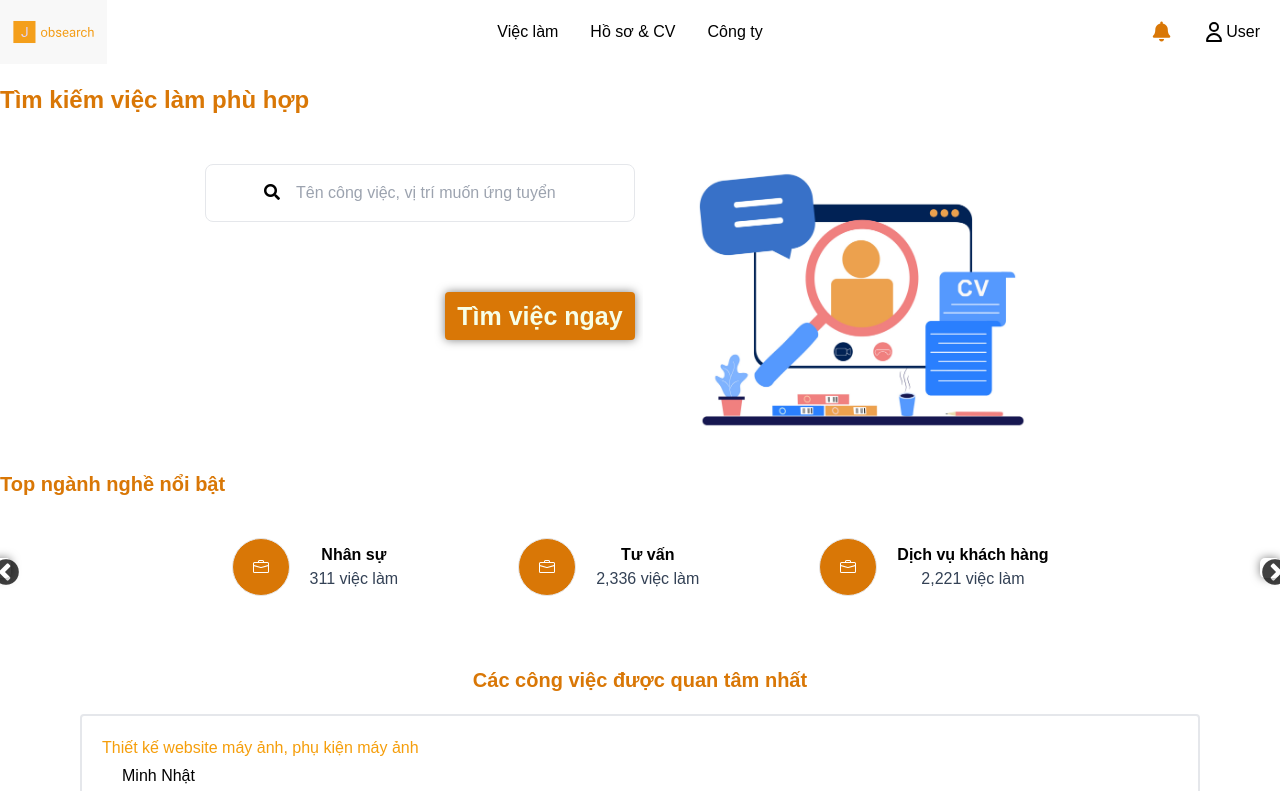
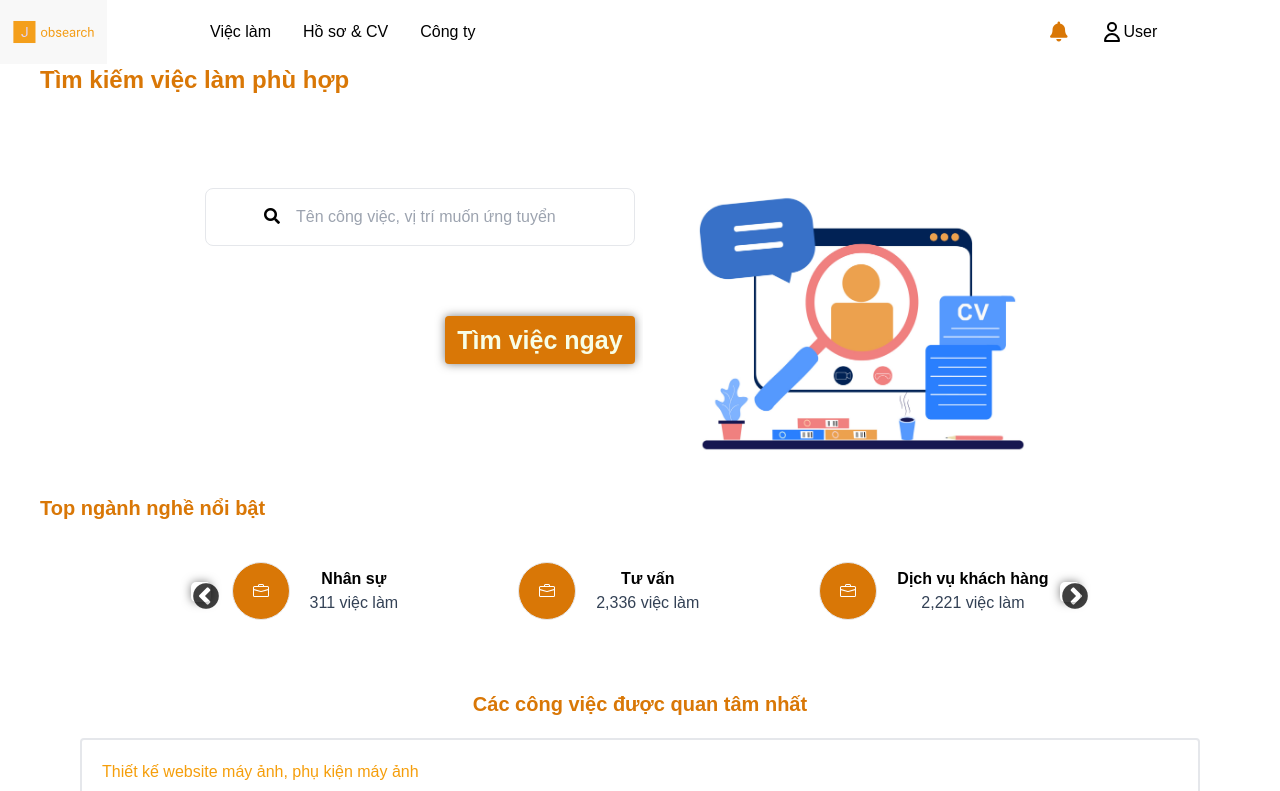
Before and after one commit to coongasd/job-search, a React (Create React App) app: page / in a window 1280 px wide. Shown: the top 791 px of the page. Built offline with nearby package versions, Linux system fonts and the light colour scheme.

Commit message:
fix header

```diff
--- a/src/App.css
+++ b/src/App.css
@@ -33,12 +33,12 @@
   color: #61dafb;
 }
 .slick-next{
-  right: 0 !important;
+  right: 200px !important;
   top: 0 !important;
 }
 .slick-prev{
   top: 0 !important;
-  left:-249px !important;
+  left:-49px !important;
 }
 .slick-dots{
   display:none !important;
--- a/src/component/MainPage/BoxSearch.js
+++ b/src/component/MainPage/BoxSearch.js
@@ -3,7 +3,7 @@ import React from 'react'
 function BoxSearch() {
   return (
     <div id='box-search-job' className='z-1'>
-        <h1 className='text-amber-600 text-2xl font-bold text-start py-5'>Tìm kiếm việc làm phù hợp</h1>
+        <h1 className='text-amber-600 text-2xl font-bold text-start py-16 ml-10'>Tìm kiếm việc làm phù hợp</h1>
         <div className='mt-5'>
             <div className="flex justify-center">
                 <div className=''>
--- a/src/component/MainPage/Header.js
+++ b/src/component/MainPage/Header.js
@@ -9,14 +9,14 @@ function Header() {
     setIsOpen(!isOpen);
   }
   return (
-   <div className="sticky z-50">
+   <div className="fixed bg-white w-full z-50">
         <nav className='flex flex-row justify-between items-center h-16'>
             <div className="Logo basis-1/6 justify-start">
               <a href="/">
                 <img className='img-responsive h-16' alt="Job Search ứng dụng tìm việc" src="images/logo.svg"></img>
               </a>
             </div>
-            <ul className="basis-4/6 flex items-center justify-center gap-8 font-medium">
+            <ul className="basis-4/6 flex items-center justify-start gap-8 font-medium">
               <li id="menu-bar" >
                 <a className='cursor-pointer py-1 relative hover:text-amber-600 after:absolute
               after:left-0 after:bottom-0 after:h-0.5 after:bg-amber-400 hover:after:w-full after:transition-all after:ease-in-out after:duration-300'  onMouseEnter={toggle}>
@@ -91,7 +91,7 @@ function Header() {
                 } */}
               </li>
             </ul>
-            <ul className="basis-1/6 flex items-center gap-8 justify-end mr-5">
+            <ul className="basis-1/6 flex items-center gap-8 justify-start mr-5">
               <li id="nav-notification" className="navbar-right__item icon dropdown notification">
                 <a href="javascript:void(0)" className="text-amber-600 text-xl">
                  <li className='fa fa-bell noti-icon'></li>
--- a/src/component/MainPage/MainPage.js
+++ b/src/component/MainPage/MainPage.js
@@ -6,7 +6,7 @@ import TopCategory from './TopCategory';
 
 function MainPage() {
   return (
-    <div className="content-wraper max-w-7xl text-base mx-auto relative">
+    <div className="content-wraper  text-base mx-auto relative">
         <Header />
         <BoxSearch/>
         <TopCategory/>
--- a/src/component/MainPage/TopCategory.js
+++ b/src/component/MainPage/TopCategory.js
@@ -18,7 +18,7 @@ function TopCategory() {
     <div className='container'>
         <div className='row-auto'>
             <div className='col-md-12'>
-                <h2 className='text-amber-600 text-xl font-bold text-start py-5'>Top ngành nghề nổi bật</h2>
+                <h2 className='text-amber-600 text-xl font-bold text-start py-5 ml-10'>Top ngành nghề nổi bật</h2>
                 <div className='row-auto center-category-top-professions transition slick-initialized slick-slider slick-dotted'>
                     <Slider {...settings}>
                         <div className="">
```
